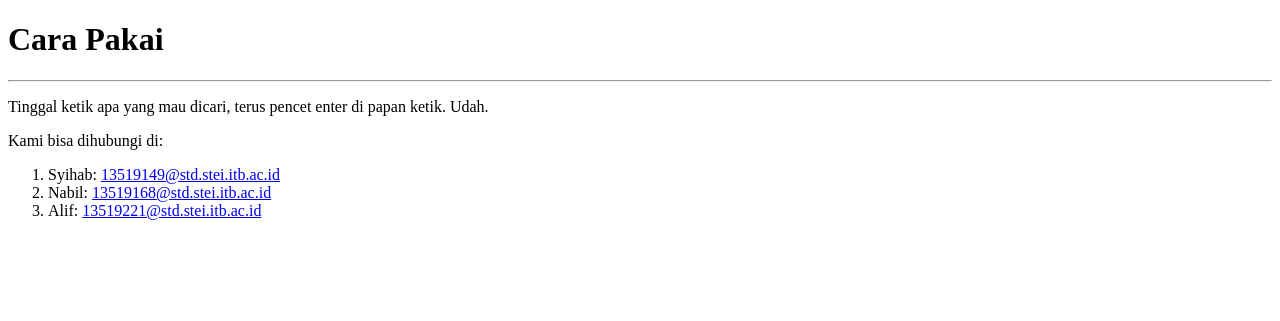
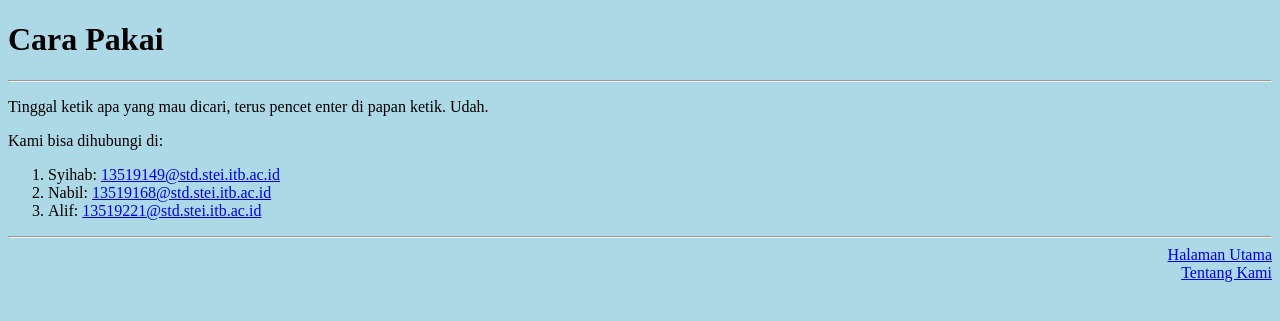
Before and after one commit to alliefn/simple-searchengine, a Flask app: page /howtouse.html in a window 1280 px wide. Shown: the top 321 px of the page. Run offline with Flask 2, Linux system fonts and the light colour scheme.

Commit message:
Add files via upload

```diff
--- a/src/templates/howtouse.html
+++ b/src/templates/howtouse.html
@@ -6,7 +6,7 @@
 	<meta http-equiv="X-UA-Compatible" content="ie=edge">
 	<title>Cara Pakai</title>
 </head>
-<body>
+<body style="background-color:lightblue;">
 	<h1>Cara Pakai</h1>
 	<hr align="center">
 	<p>
@@ -20,5 +20,13 @@
 			<li> Nabil: <a href = mailto:13519168@std.stei.itb.ac.id>13519168@std.stei.itb.ac.id</a> </li>
 			<li> Alif: <a href = mailto:13519221@std.stei.itb.ac.id>13519221@std.stei.itb.ac.id</a> </li>
 		</ol>
+	</p>
+	<hr align="center">
+	<div align="right">
+		<a href = index.html align="center">Halaman Utama</a>
+	</div>
+	<div align="right">
+		<a href = aboutus.html>Tentang Kami</a>
+	</div>
 </body>
 </html>
```
